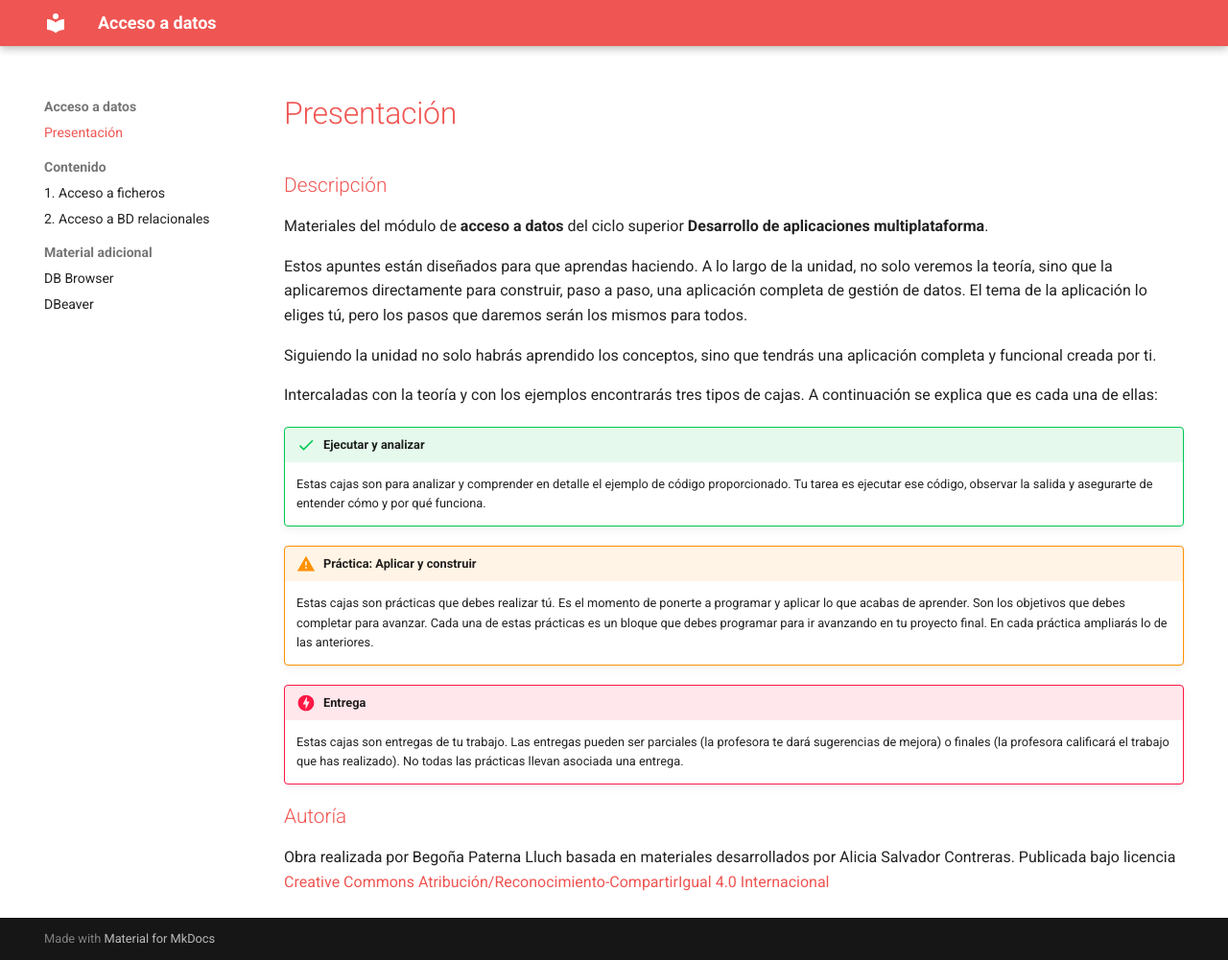
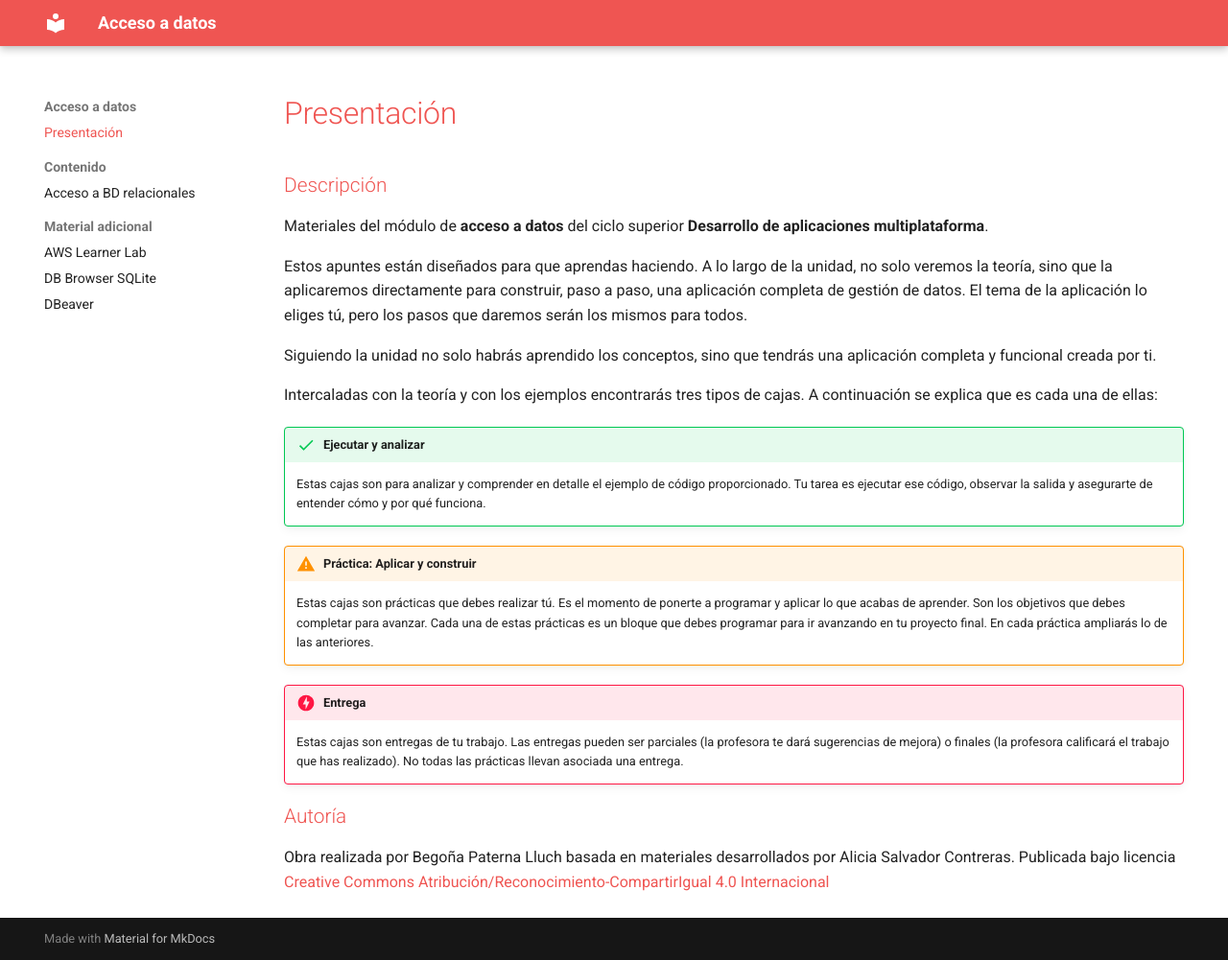
Before and after one commit to bpaterna/acceso_datos, an MkDocs documentation site: the page built from docs/index.md, in a window 1280 px wide and 1001 px high. Shown: the whole window at 96% size. Built offline with MkDocs 1.6.1 and Material for MkDocs 9.7.7, drawn with Linux system fonts in a browser that asks for light colours.

Commit message:
Update mkdocs.yml

```diff
--- a/mkdocs.yml
+++ b/mkdocs.yml
@@ -19,10 +19,10 @@ theme:
 nav:
   - Presentación: index.md
   - Contenido:
-    - 1. Acceso a ficheros: 1_Ficheros.md
-    - 2. Acceso a BD relacionales: 2_BD_relacionales.md
+    - Acceso a BD relacionales: 2_BD_relacionales.md
   - Material adicional:
-    - DB Browser: db_browser_sqlite.md
+    - AWS Learner Lab: AWSlab.md
+    - DB Browser SQLite: db_browser_sqlite.md
     - DBeaver: dbeaver.md
 markdown_extensions:
   - attr_list
```
